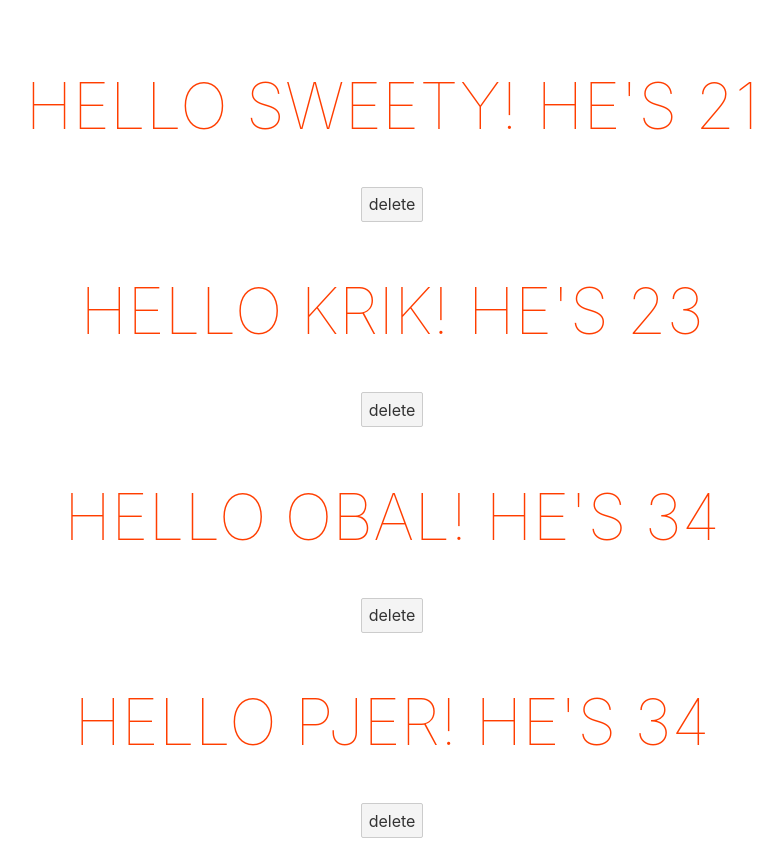
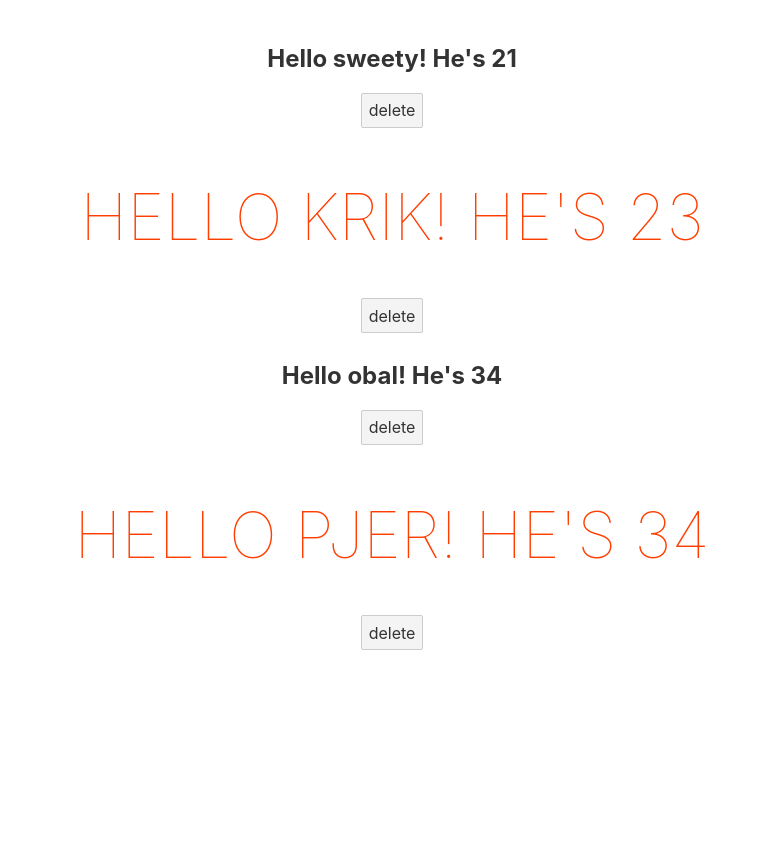
Before and after one commit to Dancheg97/smoking_svelte, a Svelte app: page / in a window 1280 px wide. Shown: the whole page, without its empty margins (248-1031 px from the left). After the commit the page ends 800 px from the top, so only its background shows below. Built offline with nearby package versions, Linux system fonts and the light colour scheme.

Commit message:
if statements

```diff
--- a/src/App.svelte
+++ b/src/App.svelte
@@ -9,6 +9,7 @@
 
 <main>
   {#each people as person}
+    {#if person.id % 2 === 0}
       <h1>
         Hello {person.sname}! He's {person.age}
       </h1>
@@ -20,6 +21,19 @@
       >
         delete
       </button>
+    {:else}
+      <h2>
+        Hello {person.sname}! He's {person.age}
+      </h2>
+      <button
+        on:click={(event) => {
+          console.log(event);
+          people = people.filter((pers) => pers.id != person.id);
+        }}
+      >
+        delete
+      </button>
+    {/if}
   {:else}
     <h1>No stuff buddy! :D</h1>
   {/each}
```
Lines whose indentation alone changed are shown as unchanged.
